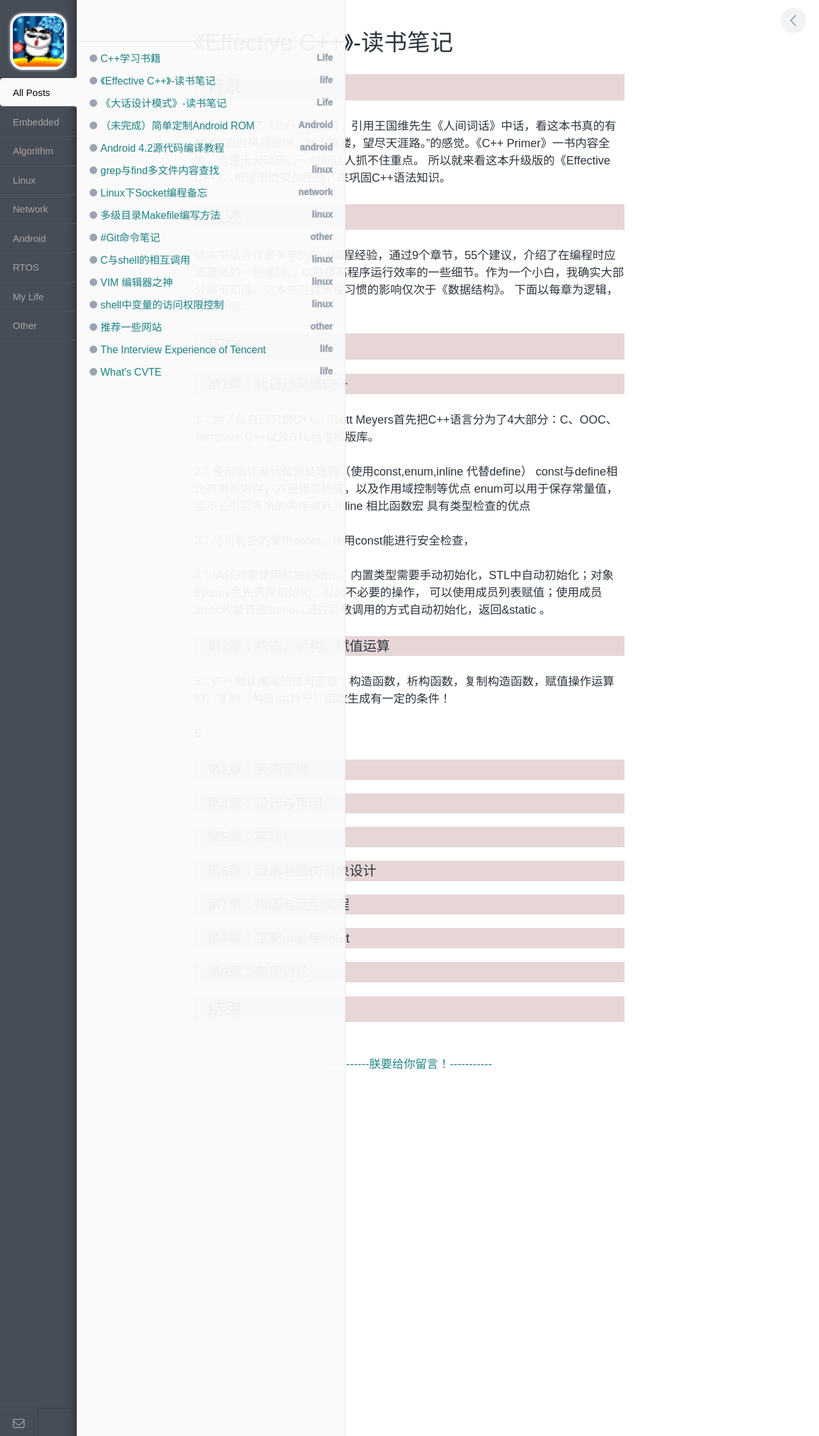
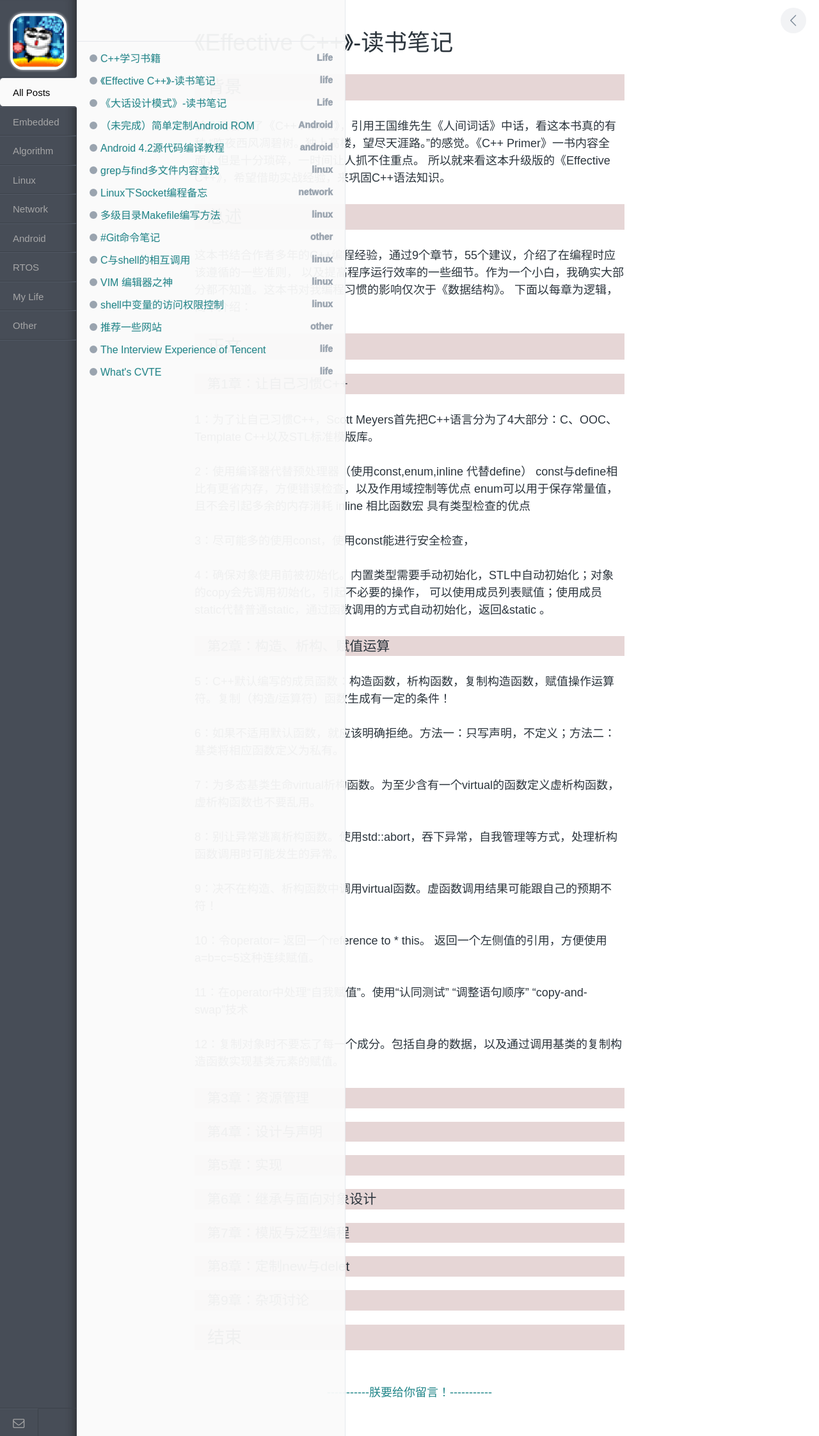
Before and after one commit to xnzaa/xnzaa.github.io, a Jekyll site: the page built from _posts/2016-04-05-《Effective C++》读书笔记.md, in a window 1280 px wide. Shown: the whole page at 64% size. Built offline with Jekyll 4.4.1, drawn with Linux system fonts in a browser that asks for light colours; comment, search, counter and statistics services are not loaded.

Commit message:
修改 Effective c++

```diff
--- a/_posts/2016-04-05-《Effective C++》读书笔记.md
+++ b/_posts/2016-04-05-《Effective C++》读书笔记.md
@@ -33,7 +33,19 @@ inline 相比函数宏 具有类型检查的优点
 ### 第2章：构造、析构、赋值运算
 5：C++默认编写的成员函数：构造函数，析构函数，复制构造函数，赋值操作运算符。复制（构造/运算符）函数生成有一定的条件！
 
-6：
+6：如果不适用默认函数，就应该明确拒绝。方法一：只写声明，不定义；方法二：基类将相应函数定义为私有。
+
+7：为多态基类生命virtual析构函数。为至少含有一个virtual的函数定义虚析构函数，虚析构函数也不要乱用。
+
+8：别让异常逃离析构函数。使用std::abort，吞下异常，自我管理等方式，处理析构函数调用时可能发生的异常。
+
+9：决不在构造、析构函数中调用virtual函数。虚函数调用结果可能跟自己的预期不符！
+
+10：令operator= 返回一个reference to * this。 返回一个左侧值的引用，方便使用a=b=c=5这种连续赋值。
+
+11：在operator中处理“自我赋值”。使用“认同测试” “调整语句顺序” “copy-and-swap”技术
+
+12：复制对象时不要忘了每一个成分。包括自身的数据，以及通过调用基类的复制构造函数实现基类元素的赋值。
 
 ### 第3章：资源管理
 
```
